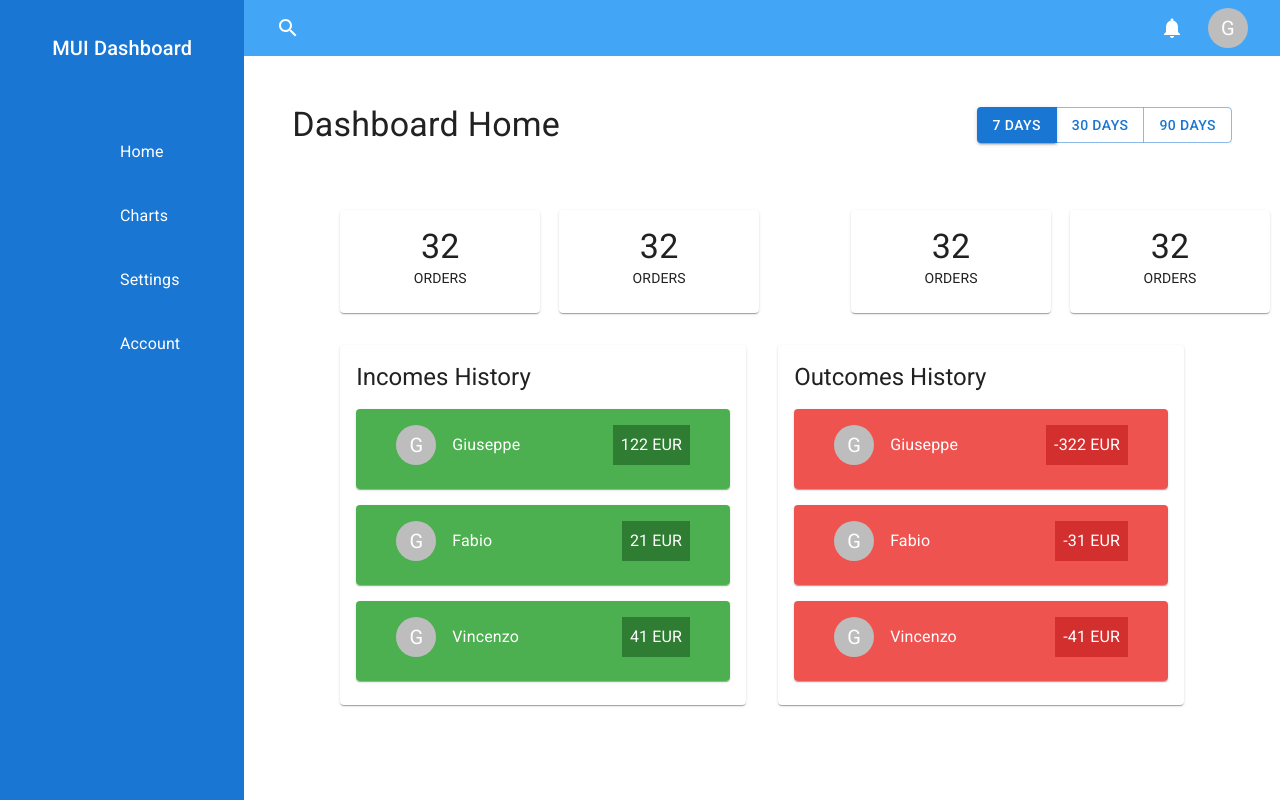
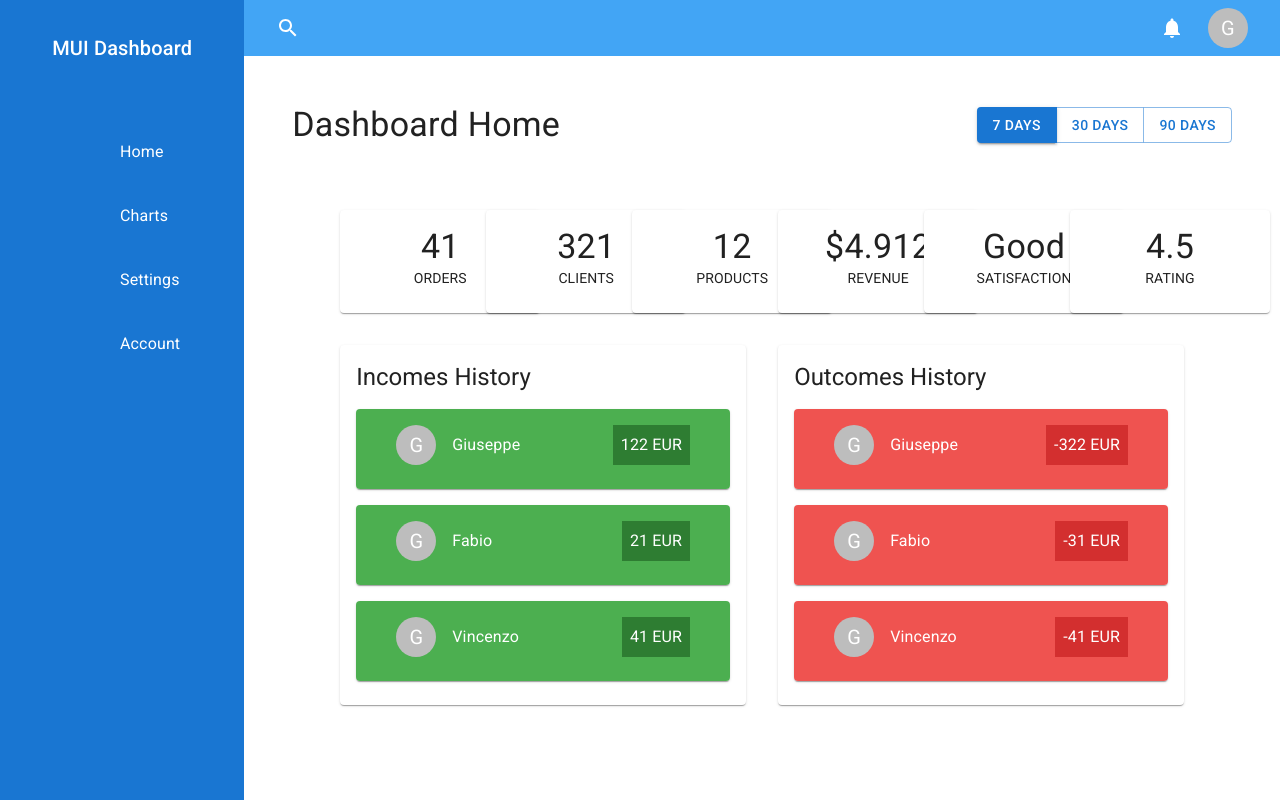
Before and after one commit to giuseppe2305/mui-dashboard, a React (Vite) app: page / in a window 1280 px wide. Built offline with nearby package versions, Linux system fonts and the light colour scheme; some icons are missing.

Commit message:
Added mock data for StatistcCards to display informations.

```diff
--- a/src/App.tsx
+++ b/src/App.tsx
@@ -16,10 +16,11 @@ import {
 } from "@mui/material";
 import { Sidebar } from "./components/Sidebar";
 import { Notifications, Search } from "@mui/icons-material";
-import { StatisticCard } from "./components/StatisticCard";
 import { TransactionHistory } from "./components/TransactionHistory";
 import { incomes } from "./mock/incomes";
 import { outcomes } from "./mock/outcomes";
+import { StatisticsContainer } from "./components/StatisticsContainer";
+import { statistics } from "./mock/statistics";
 
 function App() {
   const theme = useTheme();
@@ -62,21 +63,7 @@ function App() {
             </ButtonGroup>
           </Box>
           <Grid container spacing={4} sx={{ py: 2, px: 12 }}>
-            <Grid size={2}>
-              <StatisticCard />
-            </Grid>
-            <Grid size={1}></Grid>
-            <Grid size={2}>
-              <StatisticCard />
-            </Grid>
-            <Grid size={2}></Grid>
-            <Grid size={2}>
-              <StatisticCard />
-            </Grid>
-            <Grid size={1}></Grid>
-            <Grid size={2}>
-              <StatisticCard />
-            </Grid>
+            <StatisticsContainer statisticsData={statistics} />
             <TransactionHistory transactions={incomes} label="Incomes History" />
             <TransactionHistory transactions={outcomes} label="Outcomes History" />
           </Grid>
--- a/src/components/StatisticCard.tsx
+++ b/src/components/StatisticCard.tsx
@@ -1,13 +1,18 @@
 import { Card, CardContent, Typography } from "@mui/material";
+import type { StatisticData } from "../types/StatisticData";
 
 const CARD_WIDTH = 200;
 
-function StatisticCard() {
+interface Props {
+  data: StatisticData;
+}
+
+function StatisticCard({ data }: Props) {
   return (
     <Card sx={{ width: CARD_WIDTH }}>
       <CardContent sx={{ textAlign: "center" }}>
-        <Typography variant="h4">32</Typography>
-        <Typography sx={{ textTransform: "uppercase", fontSize: 14 }}>Orders</Typography>
+        <Typography variant="h4">{data.value}</Typography>
+        <Typography sx={{ textTransform: "uppercase", fontSize: 14 }}>{data.label}</Typography>
       </CardContent>
     </Card>
   );
--- /dev/null
+++ b/src/components/StatisticsContainer.tsx
@@ -0,0 +1,21 @@
+import { Grid } from "@mui/material";
+import { StatisticCard } from "./StatisticCard";
+import type { StatisticDataTuple } from "../types/StatisticData";
+
+interface Props {
+  statisticsData: StatisticDataTuple;
+}
+
+function StatisticsContainer({ statisticsData }: Props) {
+  return (
+    <>
+      {statisticsData.map((el) => (
+        <Grid size={2}>
+          <StatisticCard data={el} />
+        </Grid>
+      ))}
+    </>
+  );
+}
+
+export { StatisticsContainer };
--- /dev/null
+++ b/src/mock/statistics.ts
@@ -0,0 +1,10 @@
+import type { StatisticDataTuple } from "../types/StatisticData";
+
+export const statistics: StatisticDataTuple = [
+  { id: 1, label: "Orders", value: 41 },
+  { id: 2, label: "Clients", value: 321 },
+  { id: 3, label: "Products", value: 12 },
+  { id: 4, label: "Revenue", value: "$4.912" },
+  { id: 5, label: "Satisfaction", value: "Good" },
+  { id: 6, label: "Rating", value: 4.5 },
+];
--- /dev/null
+++ b/src/types/StatisticData.ts
@@ -0,0 +1,14 @@
+export interface StatisticData {
+  id: number;
+  label: string;
+  value: number | string;
+}
+
+export type StatisticDataTuple = [
+  StatisticData,
+  StatisticData,
+  StatisticData,
+  StatisticData,
+  StatisticData,
+  StatisticData
+];
```
